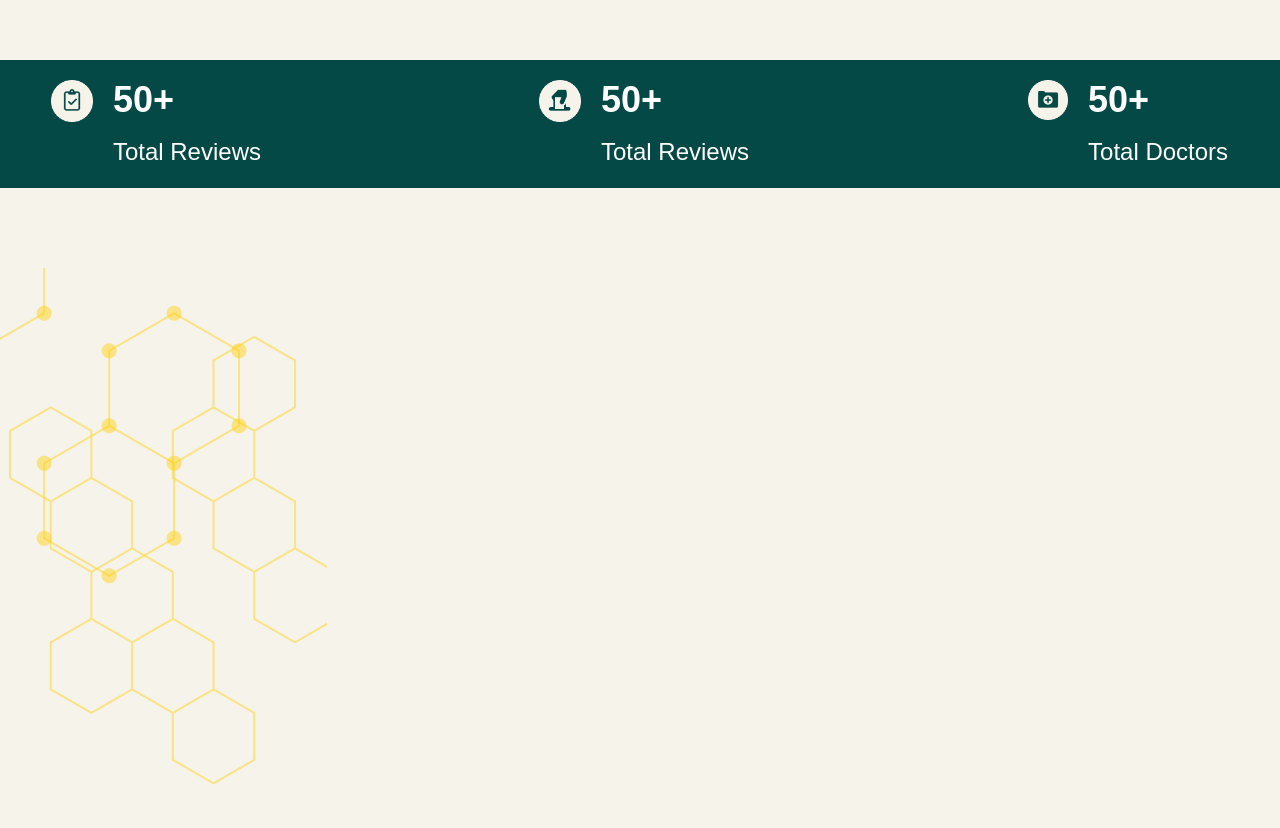
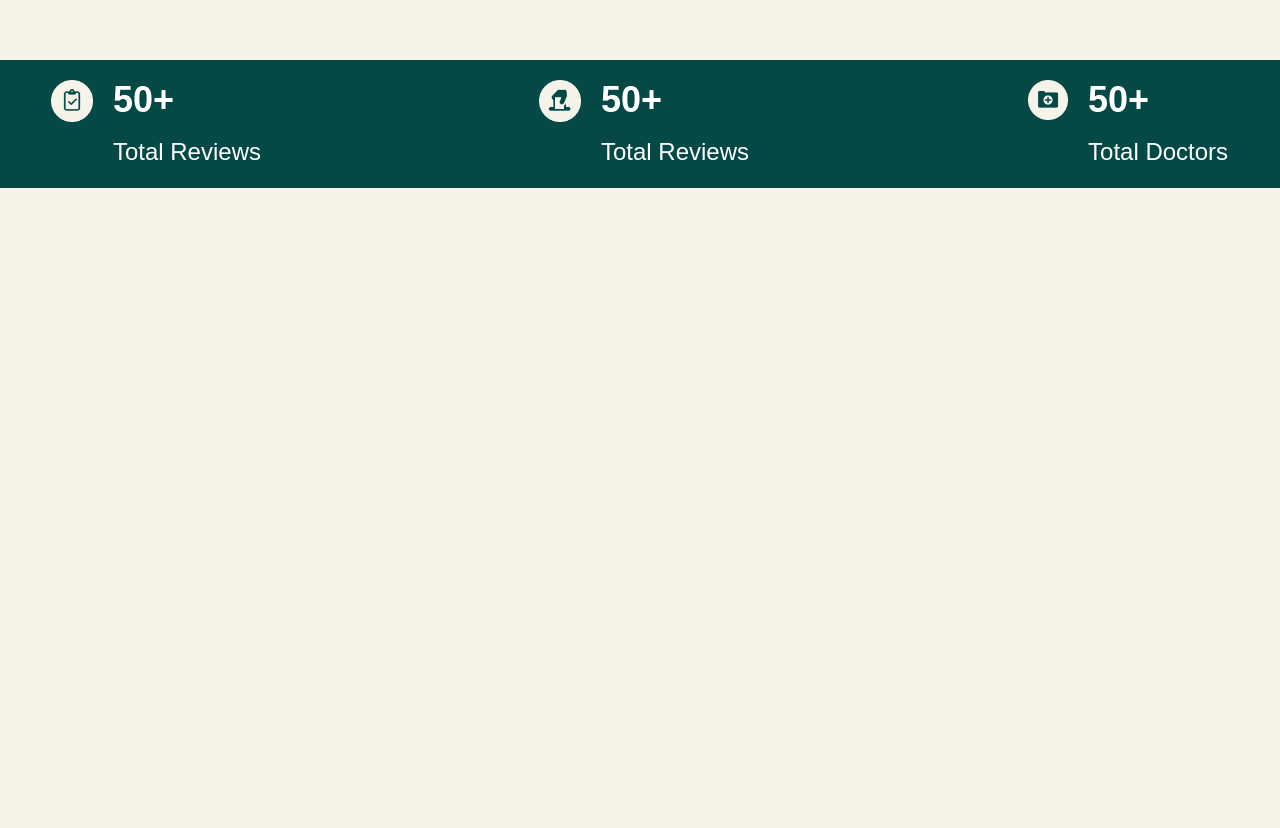
Before and after one commit to LoadingMinds/Health-site, a website built with Vite: page index.html in a window 1280 px wide. Shown: the part 820-1648 px from the top of the page. After the commit the page ends 1008 px from the top, so only its background shows below. Built offline with nearby package versions, Linux system fonts and the light colour scheme.

Commit message:
update:pattern removed

```diff
--- a/index.html
+++ b/index.html
@@ -59,7 +59,7 @@
                         </div>
                     </div>
                 </section>
-                <img class="absolute mt-20" src="assets/Hexagon 2.png" alt="Hexagon">
+                <!-- <img class="absolute mt-20" src="assets/Hexagon 2.png" alt="Hexagon"> -->
             </div>
 
         </section>
```
